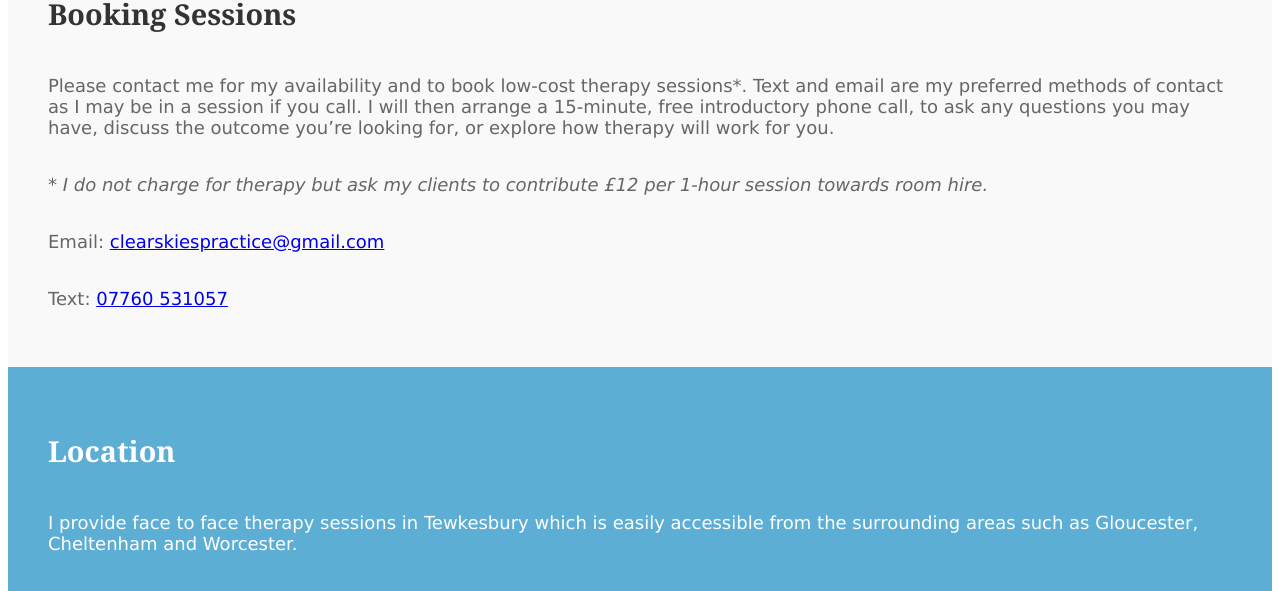
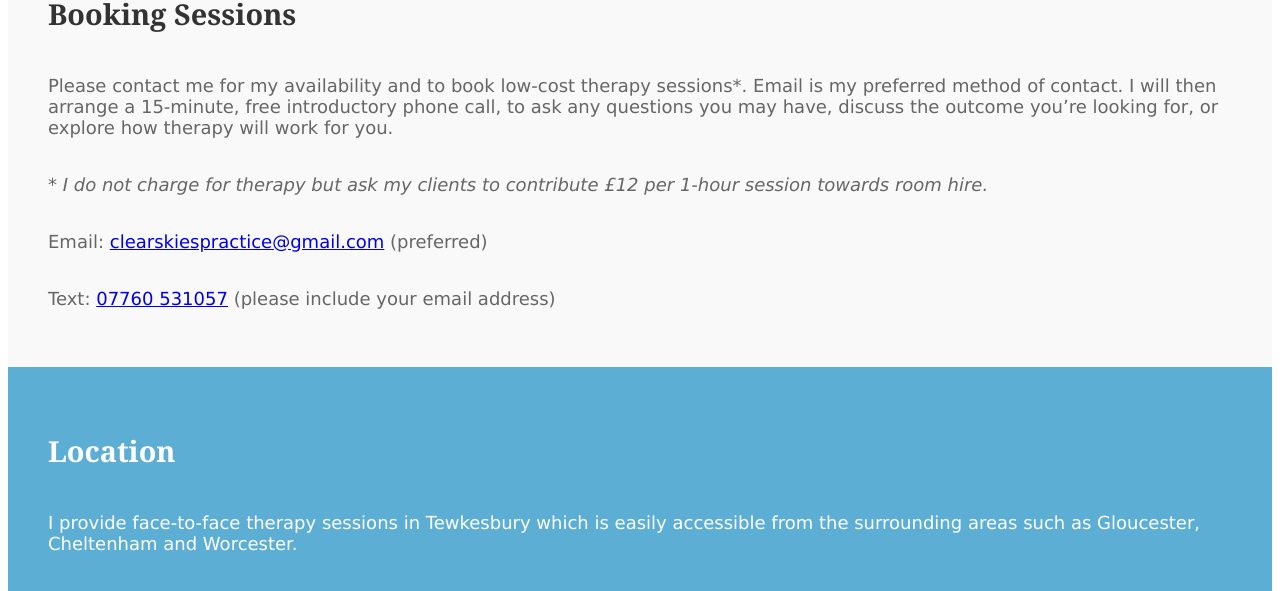
Before and after one commit to MikeForde/cstestvuejs, a Vue app: page /contact in a window 1280 px wide. Shown: the part 340-931 px from the top of the page. Built offline with nearby package versions, Linux system fonts and the light colour scheme.

Commit message:
Wording tweaks

```diff
--- a/src/components/BusinessPage.vue
+++ b/src/components/BusinessPage.vue
@@ -65,7 +65,7 @@
       <section class="info-section" ref="section8" :data-section="8" :class="{ 'fade-in': showSection8 }">
         <div class="info-card">
           <h2>No Show Policy</h2>
-          <p>Where an appointment is arranged and agreed, and a client does not attend that appointment, the room fee will payable in full.</p>
+          <p>Where an appointment is arranged and agreed, and a client does not attend that appointment, the room fee will be payable in full.</p>
           <p>Your Personal Information will be kept in accordance with the Data Protection Act (2018) and the General Data Protection Regulation (GDPR).</p>
           <p>Please see our Privacy Policy (attached) for full details of the information we process.</p>
         </div>
--- a/src/components/ContactPage.vue
+++ b/src/components/ContactPage.vue
@@ -9,17 +9,17 @@
     <section class="info-section" ref="section1" :data-section="1" :class="{ 'fade-in': showSection1 }">
       <div class="info-card">
         <h2>Booking Sessions</h2>
-        <p>Please contact me for my availability and to book low-cost therapy sessions*. Text and email are my preferred methods of contact as I may be in a session if you call. I will then arrange a 15-minute, free introductory phone call, to ask any questions you may have, discuss the outcome you’re looking for, or explore how therapy will work for you.</p>
+        <p>Please contact me for my availability and to book low-cost therapy sessions*. Email is my preferred method of contact. I will then arrange a 15-minute, free introductory phone call, to ask any questions you may have, discuss the outcome you’re looking for, or explore how therapy will work for you.</p>
         <p><i>* I do not charge for therapy but ask my clients to contribute £12 per 1-hour session towards room hire.</i></p>
-        <p>Email: <a href="mailto:clearskiespractice@gmail.com">clearskiespractice@gmail.com</a></p>
-        <p>Text: <a href="sms:07760 531057">07760 531057</a></p>
+        <p>Email: <a href="mailto:clearskiespractice@gmail.com">clearskiespractice@gmail.com</a> (preferred)</p>
+        <p>Text: <a href="sms:07760 531057">07760 531057</a> (please include your email address)</p>
       </div>
     </section>
 
     <section class="info-section" ref="section2" :data-section="2" :class="{ 'fade-in': showSection2 }">
       <div class="info-card">
         <h2>Location</h2>
-        <p>I provide face to face therapy sessions in Tewkesbury which is easily accessible from the surrounding areas such as Gloucester, Cheltenham and Worcester.</p>
+        <p>I provide face-to-face therapy sessions in Tewkesbury which is easily accessible from the surrounding areas such as Gloucester, Cheltenham and Worcester.</p>
         <p>The Clear Skies Practice is located on the ... floor in the Devereux Centre, Tewkesbury. The Centre is well situated and easy walking distance from the High Street.</p>
         <p>Address: The Devereux Centre, Barton Road, Tewkesbury, GL20 5GJ</p>
       </div>
--- a/src/components/PrivacyPolicyPage.vue
+++ b/src/components/PrivacyPolicyPage.vue
@@ -19,7 +19,7 @@
           <h2>Our contact details:</h2>
           <p>Trainee Therapist Name: Galina Filipkova</p>
           <p>E-mail: <a href="mailto:clearskiespractice@gmail.com">clearskiespractice@gmail.com</a></p>
-          <p>Phone Number: 077 605 310 57</p>
+          <p>Phone Number: 07760 531057</p>
         </div>
       </section>
 
--- a/src/components/TherapyPage.vue
+++ b/src/components/TherapyPage.vue
@@ -21,7 +21,7 @@
           <h2>My approach</h2>
           <p>The approach I take, the <a href="https://www.humangivens.com/human-givens/about/" target="_blank">Human Givens (HG) approach</a>, is underpinned by a holistic understanding of our essential emotional and physical needs which when met in balance lead to a fulfilling and emotionally healthy life.</p>
           <p>The approach also draws on the latest research in psychology, neuroscience and on the best of person-centred, solution-focussed, motivational interviewing and CBT therapy.</p>
-          <p>The HG approach is a practical approach. Together we will create a plan tailored to your needs using tools, skills and knowledge I will teach you and, most importantly, your own resources, strengths and skills to help you move forward.</p>
+          <p>The HG approach is a practical approach. Together we will create a plan tailored to your needs using tools, skills and knowledge which I will teach you and, most importantly, your own resources, strengths and skills to help you move forward.</p>
           <p>To support you with implementing the desired change and growing your confidence, I offer guided imagery alongside other effective techniques. </p>
           <p><a href="https://www.humangivens.com/human-givens/research/research-findings/" target="_blank">Learn more</a></p>
         </div>
@@ -47,8 +47,9 @@
     <div class="change-card-container">
       <div class="change-card text-card2">
         <h2>Moving towards change</h2>
-        <p>The Human Givens model is a brief, solution-focused approach that usually helps you see the change you want in 4-6 sessions. Some people may achieve the wanted change in fewer sessions while others may require more sessions due to the complexity of their lived experiences. I will work with your individual needs and at your pace. You can tell me after each session if you would like to book a further session. My aim is for you to feel a little better after each session and grow more and more confident in your ability to bring about the change you wish to happen.</p>
-        <p>My promise to my clients is for you to have knowledge, skills and techniques to sustain your mental wellbeing beyond therapy sessions.</p>
+        <p>The Human Givens model is a brief, solution-focused approach that usually helps you see the change you want in 4-6 sessions. Some people may achieve the wanted change in fewer sessions while others may require more sessions due to the complexity of their lived experiences.</p>
+        <p> I will work with your individual needs and at your pace. You can tell me after each session if you would like to book a further session. My aim is for you to feel a little better after each session and grow more and more confident in your ability to bring about the change you wish to happen.</p>
+        <p>My promise to my clients is to provide you with knowledge, skills and techniques to sustain your mental wellbeing beyond therapy sessions.</p>
       </div>
       <div class="approach-card image-card">
         <img src="@/assets/TherapyPath.png" alt="Therapy Path" class="therapy-path-image"/>
```
